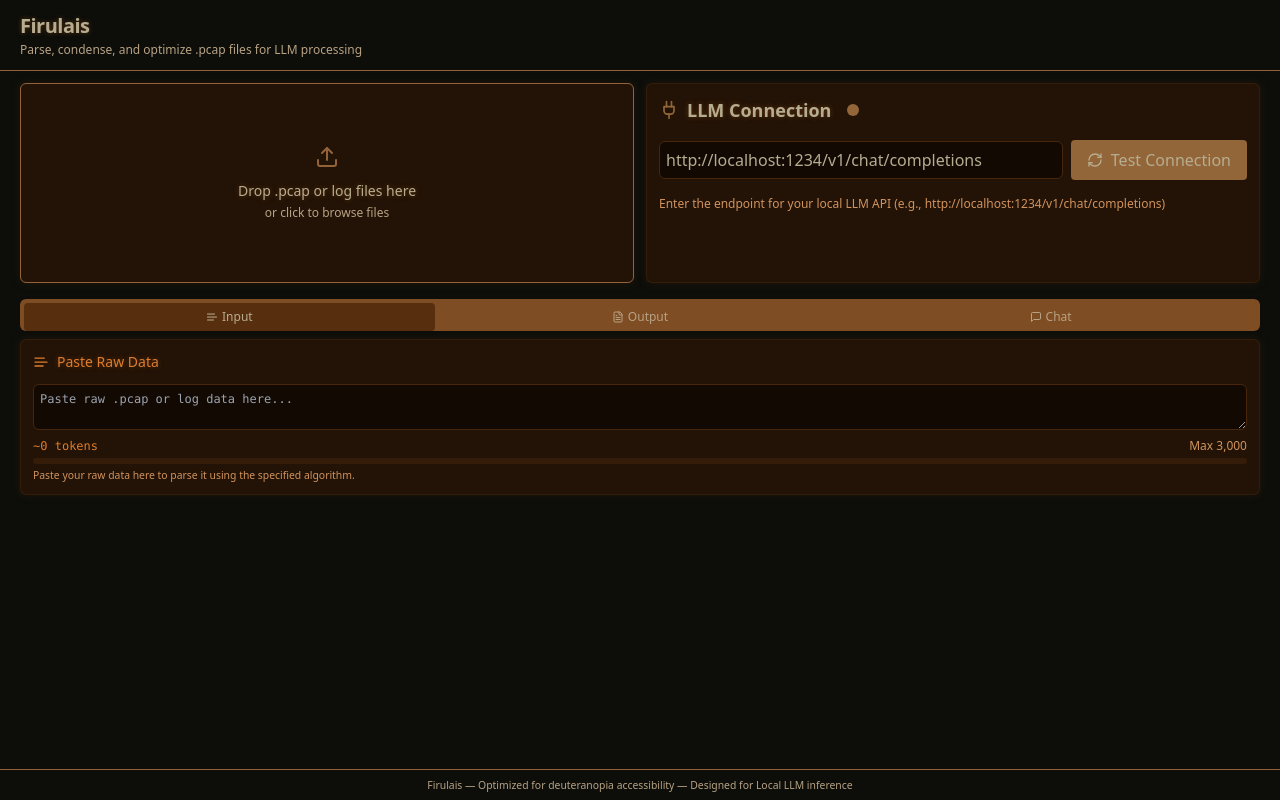
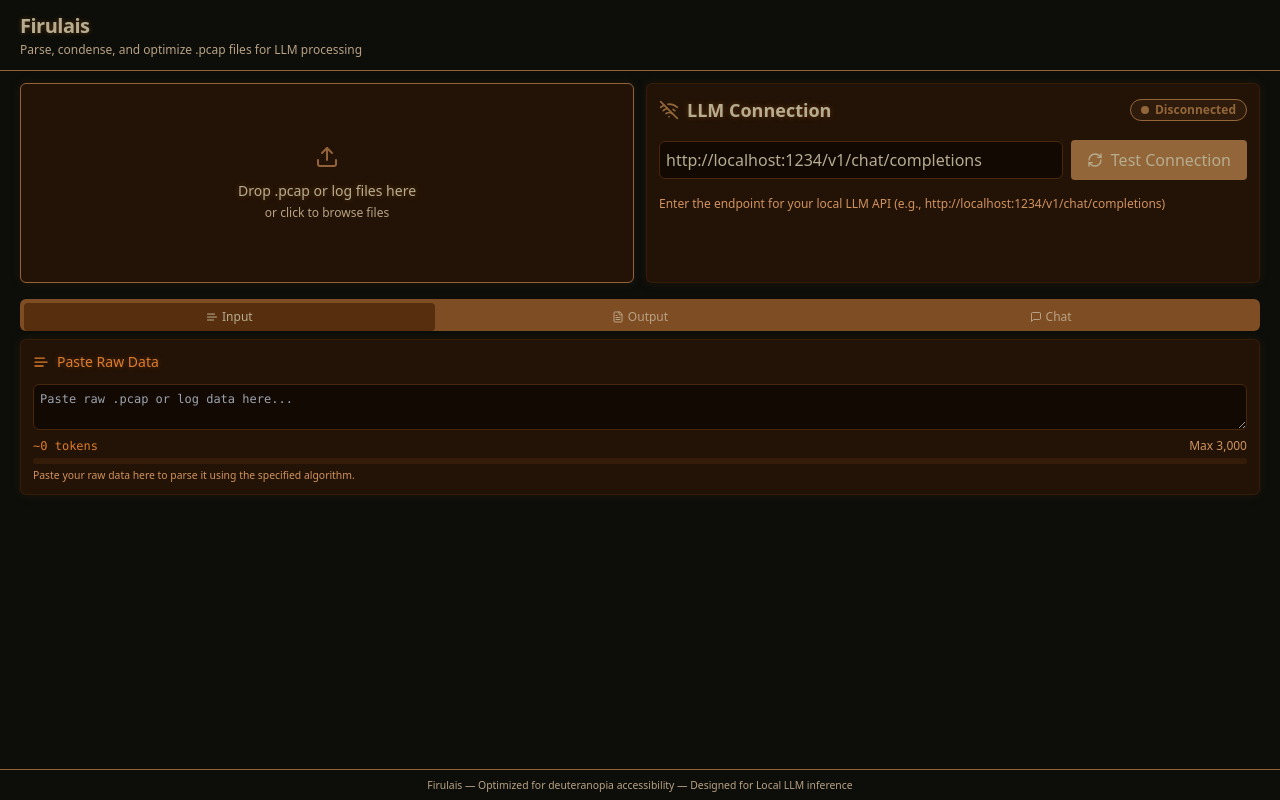
Before and after one commit to JoseRaul42/Firulais, a React (Vite) app: page / in a window 1280 px wide. Built offline with nearby package versions, Linux system fonts and the light colour scheme.

Commit message:
feat: Improve LLM connection status display
Adds visual indicators to the LLM connection card to show active connection status.

```diff
--- a/src/components/LlmConnection.tsx
+++ b/src/components/LlmConnection.tsx
@@ -1,9 +1,10 @@
 
 import React, { useState, useEffect } from 'react';
-import { Plug, RefreshCw } from 'lucide-react';
+import { Plug, RefreshCw, WifiOff } from 'lucide-react';
 import { useToast } from "@/hooks/use-toast";
 import { defaultLLMConfig, LLMConfig } from "@/utils/llmService";
 import { toast } from "sonner";
+import { Badge } from "@/components/ui/badge";
 
 interface LlmConnectionProps {
   onConnectionChange: (connected: boolean) => void;
@@ -96,28 +97,40 @@ const LlmConnection: React.FC<LlmConnectionProps> = ({ onConnectionChange, onEnd
   };
 
   return (
-    <div className="cyber-panel flex flex-col gap-4">
+    <div className={`cyber-panel flex flex-col gap-4 ${isConnected ? 'border-sage-500 border-opacity-70' : ''}`}>
+      <div className="flex items-center justify-between">
         <h2 className="text-lg font-semibold cyber-text-glow flex items-center gap-2">
           {isConnected ?
             <Plug className="h-5 w-5 text-sage-500" /> :
-          <Plug className="h-5 w-5 text-raw_umber-500" />
+            <WifiOff className="h-5 w-5 text-raw_umber-500" />
           }
           <span>LLM Connection</span>
-        {isConnected && <span className="inline-block w-3 h-3 bg-sage-500 rounded-full animate-pulse ml-2"></span>}
-        {!isConnected && <span className="inline-block w-3 h-3 bg-raw_umber-500 rounded-full ml-2"></span>}
         </h2>
+
+        {isConnected ? (
+          <Badge variant="outline" className="bg-sage-500 bg-opacity-20 text-sage-500 border-sage-500 flex items-center gap-1.5 py-0.5">
+            <span className="inline-block w-2 h-2 bg-sage-500 rounded-full animate-pulse"></span>
+            Connected
+          </Badge>
+        ) : (
+          <Badge variant="outline" className="bg-raw_umber-500 bg-opacity-10 text-raw_umber-500 border-raw_umber-500 flex items-center gap-1.5 py-0.5">
+            <span className="inline-block w-2 h-2 bg-raw_umber-500 rounded-full"></span>
+            Disconnected
+          </Badge>
+        )}
+      </div>
 
       <div className="flex items-center gap-2">
         <input
           type="text"
-          className="cyber-input flex-grow"
+          className={`cyber-input flex-grow ${isConnected ? 'border-sage-500 border-opacity-40' : ''}`}
           placeholder={defaultLLMConfig.localEndpoint}
           value={endpoint}
           onChange={(e) => setEndpoint(e.target.value)}
         />
 
         <button
-          className={`cyber-button-highlight px-4 py-2 ${isLoading ? 'opacity-50' : ''}`}
+          className={`cyber-button-highlight px-4 py-2 ${isLoading ? 'opacity-50' : ''} ${isConnected ? 'bg-sage-500 hover:bg-sage-600' : ''}`}
           onClick={testConnection}
           disabled={isLoading}
         >
@@ -128,6 +141,7 @@ const LlmConnection: React.FC<LlmConnectionProps> = ({ onConnectionChange, onEnd
 
       <div className="text-xs text-russet-700">
         <p>Enter the endpoint for your local LLM API (e.g., http://localhost:1234/v1/chat/completions)</p>
+        {isConnected && <p className="text-sage-600 mt-1">✓ Successfully connected to LLM endpoint</p>}
       </div>
     </div>
   );
```
Lines whose indentation alone changed are shown as unchanged.
